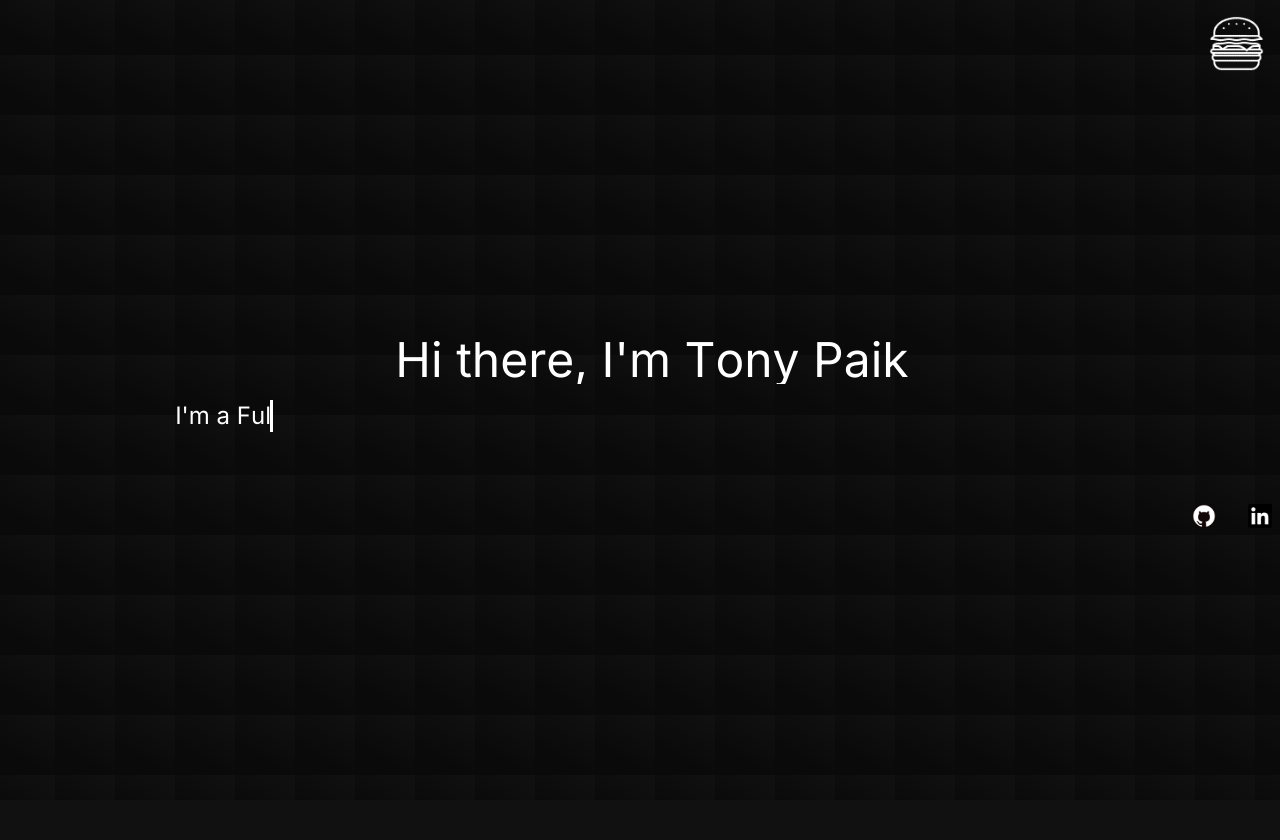
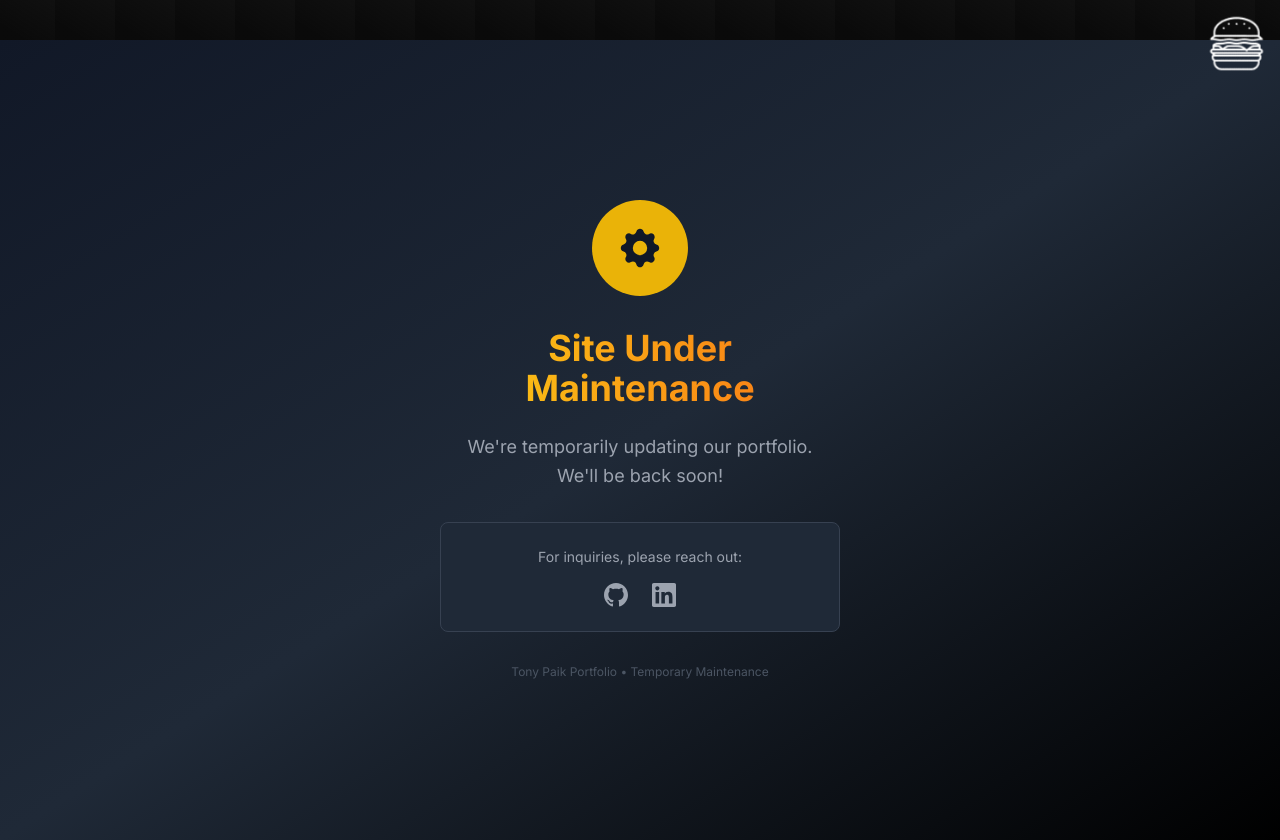
Before and after one commit to npaik/portfolio, a Next.js app: page / in a window 1280 px wide. Before the commit the page ends 800 px from the top, so only its background shows below. Built offline with nearby package versions, Linux system fonts and the light colour scheme.

Commit message:
feat: Replace Home component with MaintenancePage for site updates</message> <message>feat: 사이트 업데이트를 위한 Home 컴포넌트를 MaintenancePage로 교체

```diff
--- a/src/app/page.tsx
+++ b/src/app/page.tsx
@@ -1,145 +1,70 @@
-"use client";
-import React, { useState, useEffect } from "react";
-import Link from "next/link";
-import Image from "next/image";
+export default function MaintenancePage() {
+  return (
+    <div className="min-h-screen flex flex-col justify-center items-center bg-gradient-to-br from-gray-900 via-gray-800 to-black text-white">
+      <div className="text-center max-w-md mx-auto px-6">
+        {/* Maintenance Icon */}
+        <div className="mb-8">
+          <div className="w-24 h-24 mx-auto bg-yellow-500 rounded-full flex items-center justify-center">
+            <svg
+              className="w-12 h-12 text-gray-900"
+              fill="currentColor"
+              viewBox="0 0 20 20"
+            >
+              <path
+                fillRule="evenodd"
+                d="M11.49 3.17c-.38-1.56-2.6-1.56-2.98 0a1.532 1.532 0 01-2.286.948c-1.372-.836-2.942.734-2.106 2.106.54.886.061 2.042-.947 2.287-1.561.379-1.561 2.6 0 2.978a1.532 1.532 0 01.947 2.287c-.836 1.372.734 2.942 2.106 2.106a1.532 1.532 0 012.287.947c.379 1.561 2.6 1.561 2.978 0a1.533 1.533 0 012.287-.947c1.372.836 2.942-.734 2.106-2.106a1.533 1.533 0 01.947-2.287c1.561-.379 1.561-2.6 0-2.978a1.532 1.532 0 01-.947-2.287c.836-1.372-.734-2.942-2.106-2.106a1.532 1.532 0 01-2.287-.947zM10 13a3 3 0 100-6 3 3 0 000 6z"
+                clipRule="evenodd"
+              />
+            </svg>
+          </div>
+        </div>
 
-export default function Home() {
-  const [isTyping, setIsTyping] = useState(false);
-  const [hideFirstCursor, setHideFirstCursor] = useState(false);
-  const [hideSecondCursor, setHideSecondCursor] = useState(false);
-  const [showThirdLine, setShowThirdLine] = useState(false);
-  const [hideThirdCursor, setHideThirdCursor] = useState(false);
+        {/* Main Message */}
+        <h1 className="text-4xl font-bold mb-6 bg-gradient-to-r from-yellow-400 to-orange-500 bg-clip-text text-transparent">
+          Site Under Maintenance
+        </h1>
 
-  useEffect(() => {
-    setTimeout(() => {
-      setIsTyping(true);
-      setHideFirstCursor(true);
+        {/* Description */}
+        <p className="text-lg text-gray-400 mb-8 leading-relaxed">
+          We're temporarily updating our portfolio.
+          <br />
+          We'll be back soon!
+        </p>
 
-      setTimeout(() => {
-        setHideSecondCursor(true);
-        setShowThirdLine(true);
+        {/* Contact Info */}
+        <div className="bg-gray-800 rounded-lg p-6 border border-gray-700">
+          <p className="text-sm text-gray-400 mb-4">
+            For inquiries, please reach out:
+          </p>
+          <div className="flex justify-center space-x-6">
+            <a
+              href="https://github.com/npaik"
+              target="_blank"
+              rel="noopener noreferrer"
+              className="text-gray-400 hover:text-white transition-colors duration-200"
+            >
+              <svg className="w-6 h-6" fill="currentColor" viewBox="0 0 24 24">
+                <path d="M12 0c-6.626 0-12 5.373-12 12 0 5.302 3.438 9.8 8.207 11.387.599.111.793-.261.793-.577v-2.234c-3.338.726-4.033-1.416-4.033-1.416-.546-1.387-1.333-1.756-1.333-1.756-1.089-.745.083-.729.083-.729 1.205.084 1.839 1.237 1.839 1.237 1.07 1.834 2.807 1.304 3.492.997.107-.775.418-1.305.762-1.604-2.665-.305-5.467-1.334-5.467-5.931 0-1.311.469-2.381 1.236-3.221-.124-.303-.535-1.524.117-3.176 0 0 1.008-.322 3.301 1.23.957-.266 1.983-.399 3.003-.404 1.02.005 2.047.138 3.006.404 2.291-1.552 3.297-1.23 3.297-1.23.653 1.653.242 2.874.118 3.176.77.84 1.235 1.911 1.235 3.221 0 4.609-2.807 5.624-5.479 5.921.43.372.823 1.102.823 2.222v3.293c0 .319.192.694.801.576 4.765-1.589 8.199-6.086 8.199-11.386 0-6.627-5.373-12-12-12z" />
+              </svg>
+            </a>
+            <a
+              href="https://www.linkedin.com/in/npaik/"
+              target="_blank"
+              rel="noopener noreferrer"
+              className="text-gray-400 hover:text-white transition-colors duration-200"
+            >
+              <svg className="w-6 h-6" fill="currentColor" viewBox="0 0 24 24">
+                <path d="M20.447 20.452h-3.554v-5.569c0-1.328-.027-3.037-1.852-3.037-1.853 0-2.136 1.445-2.136 2.939v5.667H9.351V9h3.414v1.561h.046c.477-.9 1.637-1.85 3.37-1.85 3.601 0 4.267 2.37 4.267 5.455v6.286zM5.337 7.433c-1.144 0-2.063-.926-2.063-2.065 0-1.138.92-2.063 2.063-2.063 1.14 0 2.064.925 2.064 2.063 0 1.139-.925 2.065-2.064 2.065zm1.782 13.019H3.555V9h3.564v11.452zM22.225 0H1.771C.792 0 0 .774 0 1.729v20.542C0 23.227.792 24 1.771 24h20.451C23.2 24 24 23.227 24 22.271V1.729C24 .774 23.2 0 22.222 0h.003z" />
+              </svg>
+            </a>
+          </div>
+        </div>
 
-        setTimeout(() => {
-          setHideThirdCursor(true);
-        }, 5000);
-      }, 5000);
-    }, 5000);
-  }, []);
-
-  const getRandomColor = () => {
-    const letters = "0123456789ABCDEF";
-    let color = "#";
-    for (let i = 0; i < 6; i++) {
-      color += letters[Math.floor(Math.random() * 16)];
-    }
-    return color;
-  };
-
-  const handleMouseEnter = (e: any) => {
-    e.target.style.color = getRandomColor();
-  };
-
-  const handleMouseLeave = (e: any) => {
-    e.target.style.color = "white";
-  };
-
-  const wrapTextForHoverEffect = (
-    text: string,
-    isSecondSentence = false,
-    isThirdSentence = false
-  ) =>
-    text.split("").map((char, index) =>
-      char === " " ? (
-        <span key={index}>&nbsp;</span>
-      ) : (
-        <span
-          key={index}
-          className="letter"
-          onMouseEnter={handleMouseEnter}
-          onMouseLeave={handleMouseLeave}
-        >
-          {char}
-        </span>
-      )
-    );
-
-  return (
-    <>
-      <div className="flex flex-col justify-center items-center pt-48 mt-36">
-        <div className="text-center h-[10rem] hover:text-scale-up">
-          <h1
-            className="typing text-sm sm:text-md md:text-xl lg:text-5xl ml-6 mb-4 text-white transition-transform duration-300"
-            style={{
-              animation: hideFirstCursor ? "none" : "",
-              borderRight: hideFirstCursor ? "none" : "3px solid white",
-            }}
-          >
-            {wrapTextForHoverEffect("Hi there, I'm Tony Paik", false)}
-          </h1>
-          {isTyping && (
-            <p
-              className="typing text-center sm:text-xs md:text-xl lg:text-2xl ml-6 mb-4 text-white transition-transform duration-300"
-              style={{
-                animation: hideSecondCursor ? "none" : "",
-                borderRight: hideSecondCursor ? "none" : "3px solid white",
-              }}
-            >
-              {wrapTextForHoverEffect(
-                "I'm a Full-Stack Web Developer. I love crafting fun, useful, and innovative solutions.",
-                true
-              )}
-            </p>
-          )}
-          {showThirdLine && (
-            <p
-              className="typing text-center sm:text-xs md:text-xl lg:text-2xl ml-6 mb-4 text-white transition-transform duration-300"
-              style={{
-                animation: hideThirdCursor ? "none" : "",
-                borderRight: hideThirdCursor ? "none" : "3px solid white",
-              }}
-            >
-              <Link href="/Projects">
-                {wrapTextForHoverEffect(
-                  "Click here to check out my projects!",
-                  true
-                )}
-              </Link>
-            </p>
-          )}
-        </div>
+        {/* Footer */}
+        <p className="text-xs text-gray-600 mt-8">
+          Tony Paik Portfolio • Temporary Maintenance
+        </p>
       </div>
-      <div className="flex justify-end items-center space-x-4">
-        <Link
-          className="rounded-full p-2 hover:bg-gray-100"
-          href="https://github.com/npaik"
-          target="_blank"
-          passHref
-        >
-          <Image
-            src="/github.png"
-            alt="Github"
-            width={24}
-            height={24}
-            className="h-6 w-6"
-          />
-          <span className="sr-only">GitHub</span>
-        </Link>
-        <Link
-          className="rounded-full p-2 hover:bg-gray-100"
-          href="https://www.linkedin.com/in/npaik/"
-          target="_blank"
-          passHref
-        >
-          <Image
-            src="/linkedin.png"
-            alt="LinkedIn"
-            width={24}
-            height={24}
-            className="h-6 w-6"
-          />
-          <span className="sr-only">LinkedIn</span>
-        </Link>
-      </div>
-    </>
+    </div>
   );
 }
```
Also changed, not shown: 1 other file (tests, documents, lock files or other folders).
